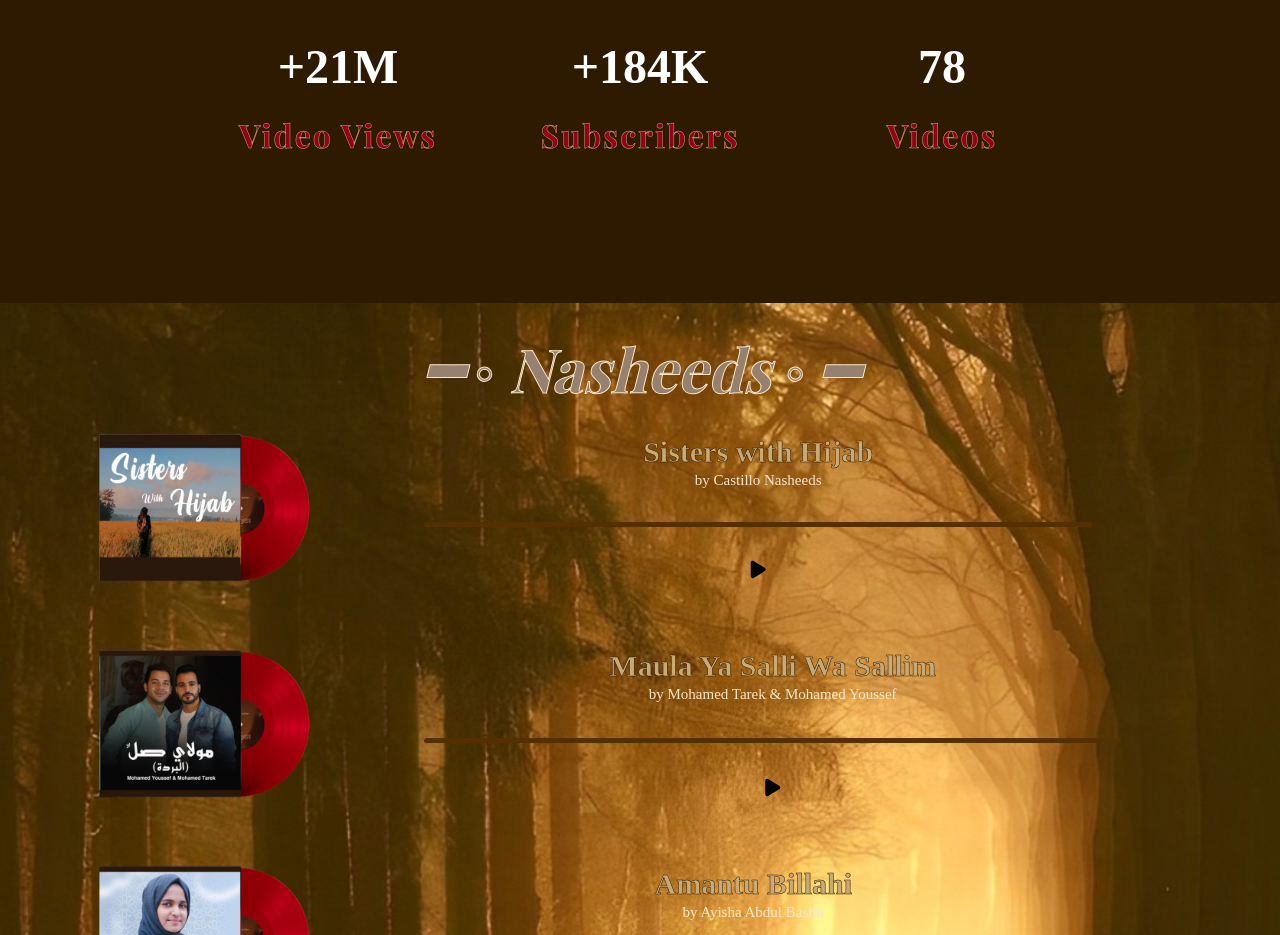
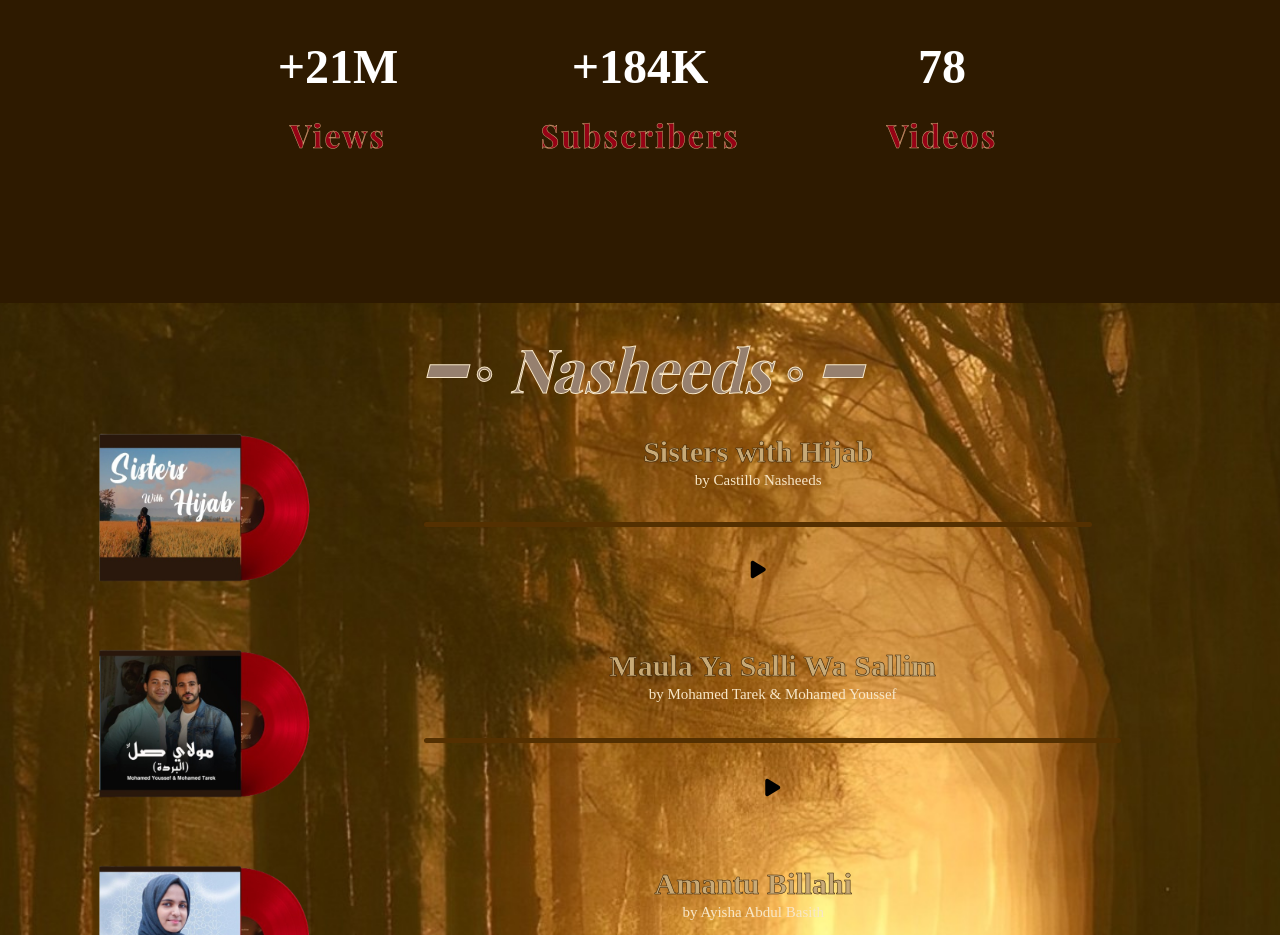
Before and after one commit to ayisha1305/ayisha_mannan1305.github.io, a plain HTML site: page index.html in a window 1280 px wide. Shown: the part 1271-2206 px from the top of the page. Drawn offline with nearby package versions, Linux system fonts and the light colour scheme; a web font is replaced by a local one.

Commit message:
index.html

```diff
--- a/index.html
+++ b/index.html
@@ -56,7 +56,7 @@
         <div class="wrapper">
             <div class="container">
                 <span class="num" data-val="21">000</span>
-                <span class="text">Video Views</span>
+                <span class="text"> Views</span>
             </div>
             <div class="container">
                 <span class="num" data-val="184">000</span>
@@ -155,7 +155,7 @@
         <br><br><br>
     </section>
 
-    <!-- login  -->
+    <!-- login  about-->
     <section class="login">
         <h1 class="topic"> ━ ◦ Join Our Team ◦ ━</h1>
         <div class="in">
```
